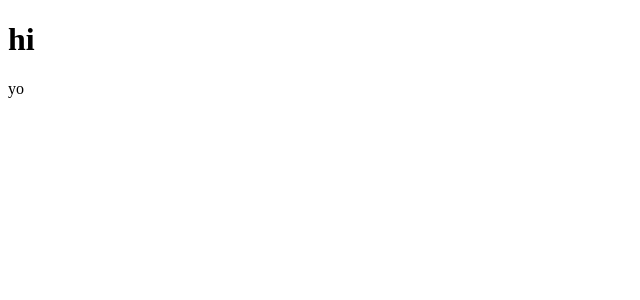
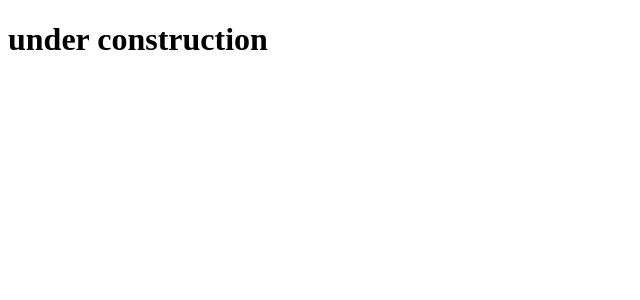
Before and after one commit to oxrinz/oxrinz-website, a SvelteKit app: page / in a window 1280 px wide. Shown: the top 300 px of the page, without its empty margins (0-640 px from the left). Built offline with nearby package versions, Linux system fonts and the light colour scheme.

Commit message:
quick under contruction

```diff
--- a/src/routes/+page.svelte
+++ b/src/routes/+page.svelte
@@ -1,3 +1 @@
-<h1>hi </h1>
-
-<p>yo</p>
+<h1>under construction</h1>
```
